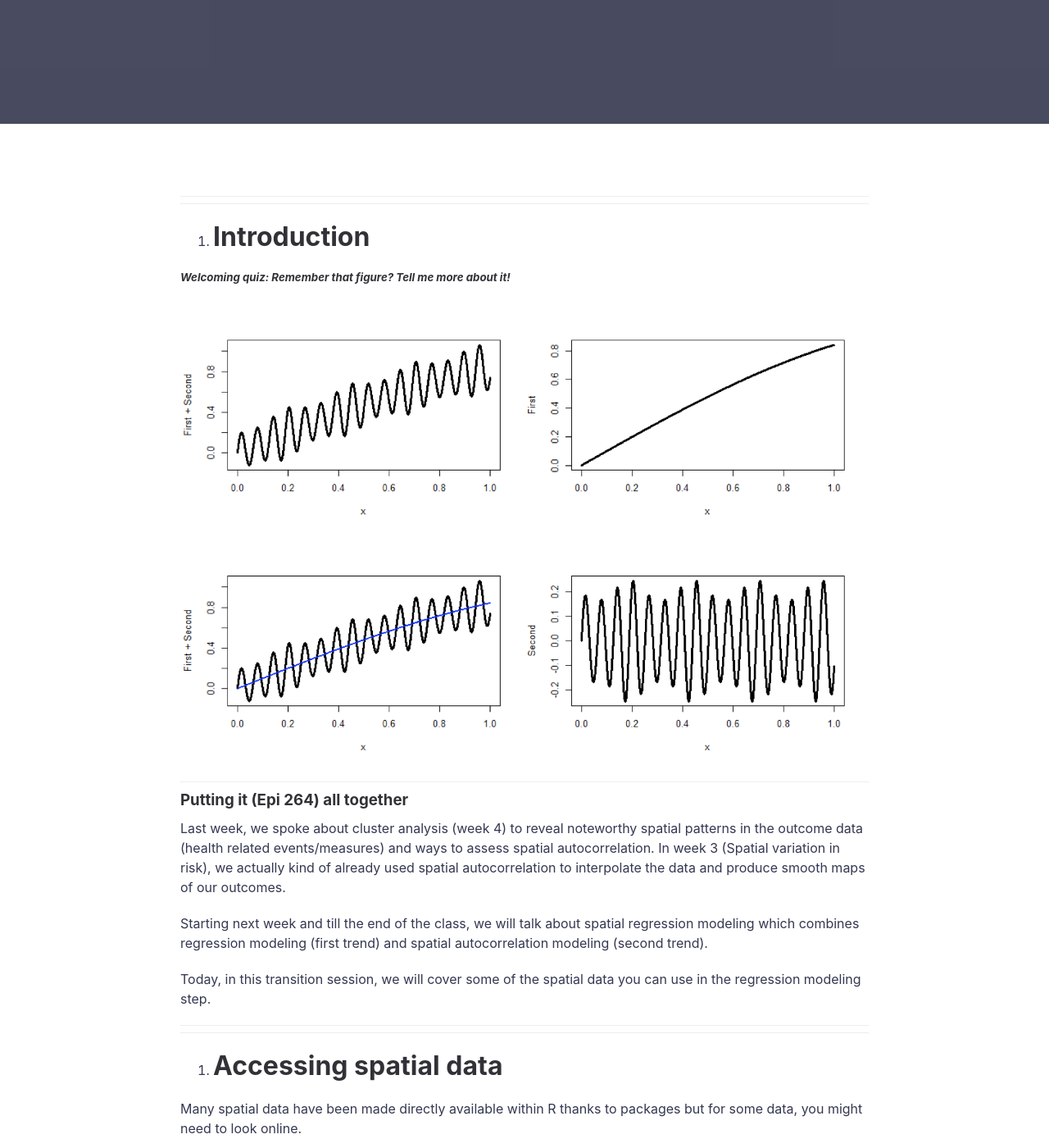
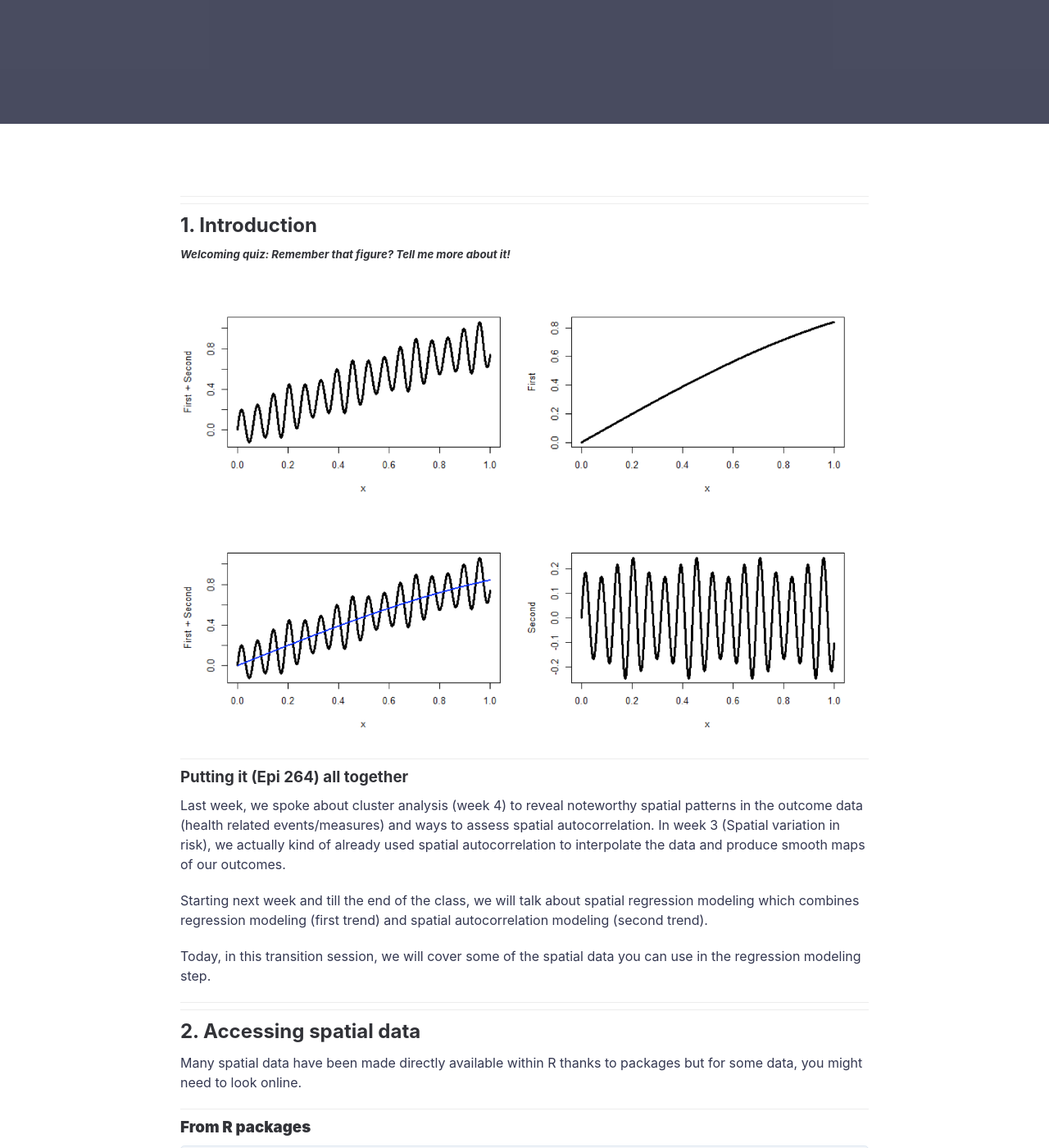
Before and after one commit to HughSt/HughSt.github.io, a Jekyll site: the page built from _posts/2017-10-12-week-5.md, in a window 1280 px wide and 1400 px high, scrolled down 425 px. Shown: the whole window at 82% size. Built offline with Jekyll 4.4.1, drawn with Linux system fonts in a browser that asks for light colours; some of the changed text lies outside the part shown.

Commit message:
tweaks week 5

```diff
--- a/_posts/2017-10-12-week-5.md
+++ b/_posts/2017-10-12-week-5.md
@@ -8,8 +8,7 @@ featured-img: LULC
 
 ------------------------------------------------------------------------
 
-1. Introduction
-===============
+## 1. Introduction
 
 ##### *Welcoming quiz: Remember that figure? Tell me more about it!*
 
@@ -29,8 +28,7 @@ Today, in this transition session, we will cover some of the spatial data you ca
 
 ------------------------------------------------------------------------
 
-2. Accessing spatial data
-=========================
+## 2. Accessing spatial data
 
 Many spatial data have been made directly available within R thanks to packages but for some data, you might need to look online.
 
```
Also changed, not shown: other parts of _posts/2017-10-12-week-5.md (+3 -4 lines).
